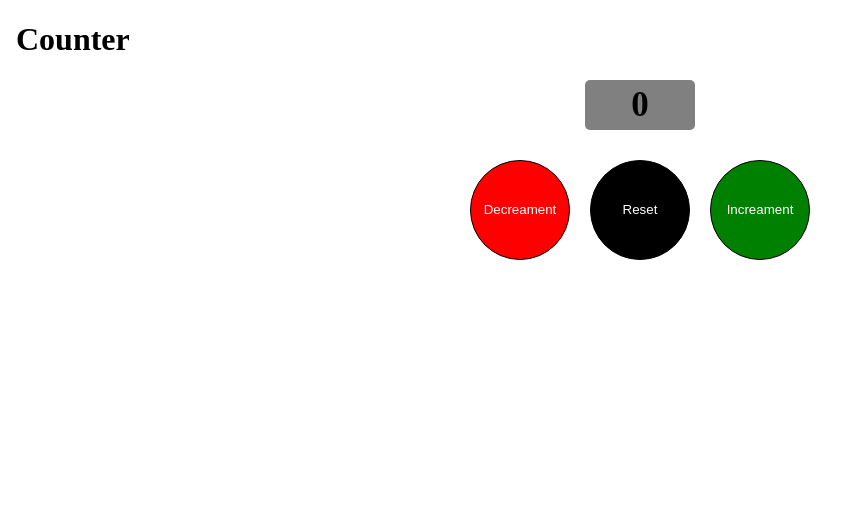
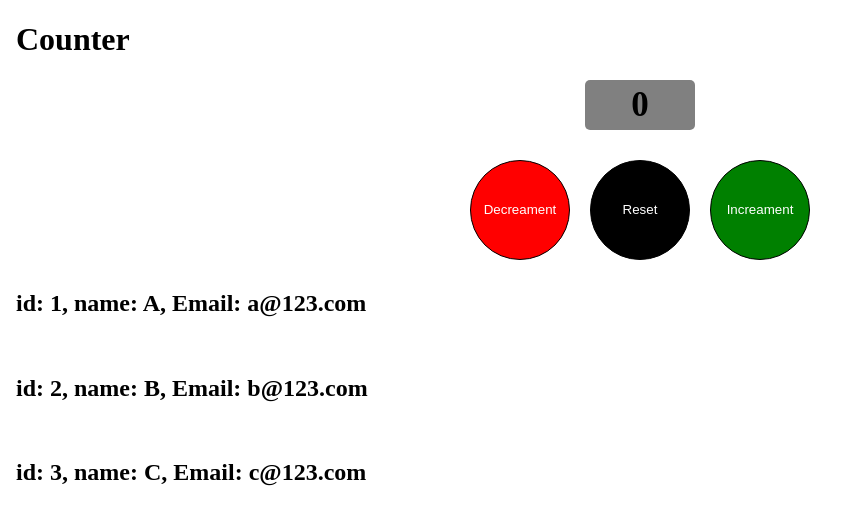
Before and after one commit to tasnimferdous/angular-tut, an Angular app: page / in a window 1280 px wide. Shown: the top 524 px of the page, without its empty margins (0-857 px from the left). Built offline with nearby package versions, Linux system fonts and the light colour scheme.

Commit message:
for loop tut

```diff
--- a/src/app/app.html
+++ b/src/app/app.html
@@ -10,4 +10,9 @@
         </div>
     </div>
 
+    @for(student of students; track student.name; let id=$index){
+        <h2>id: {{id + 1}}, name: {{student.name}}, Email: {{student.mail}}</h2>
+        <br>
+    }
+
 </body>
--- a/src/app/app.ts
+++ b/src/app/app.ts
@@ -9,6 +9,12 @@ import { Component, signal } from '@angular/core';
 export class App {
   protected readonly title = signal('angular-21-tut');
   count = 0;
+
+  students = [
+    { "name": "A", "mail": "a@123.com" },
+    { "name": "B", "mail": "b@123.com" },
+    { "name": "C", "mail": "c@123.com" },
+  ];
 
   onClick(event:string) {
     switch(event) {
```
